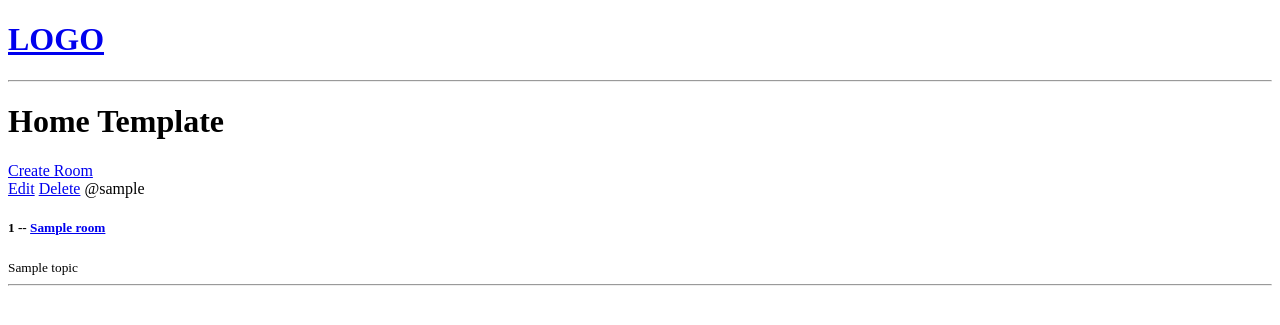
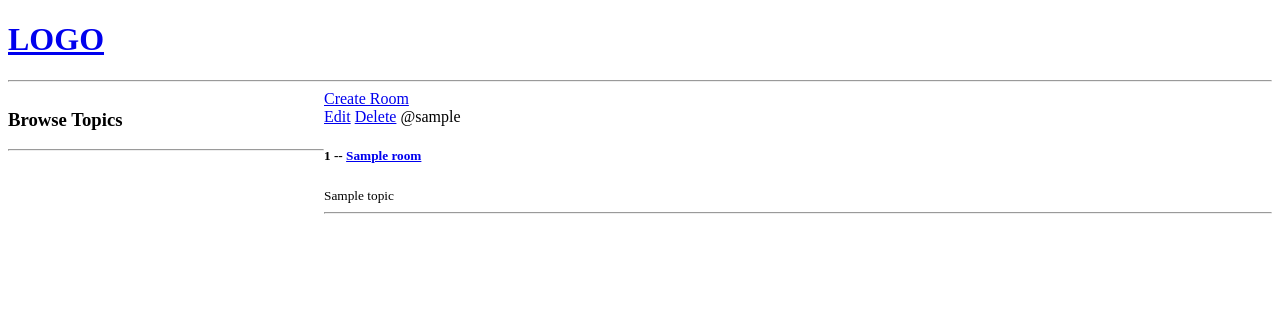
Before and after one commit to sharonshlee/StudyBudy, a Django app: template base/templates/base/home.html in a window 1280 px wide. Shown: the top 325 px of the page. Run offline with Django 3.2, Linux system fonts and the light colour scheme; the template is opened without the code that fills it: most values are stand-ins (such as "Sample title", 1, 10 or a date in 2020).

Commit message:
apply grid template

```diff
--- a/base/templates/base/home.html
+++ b/base/templates/base/home.html
@@ -3,7 +3,19 @@
 <h1></h1>
 
 {% block content %}
-<h1>Home Template</h1>
+
+<style>
+	.home-container {
+		display: grid;
+		grid-template-columns: 1fr 3fr;
+	}
+</style>
+
+<div class="home-container">
+	<div>
+		<h3>Browse Topics</h3>
+		<hr />
+	</div>
 
 	<div>
 		<a href="{% url 'create-room' %}">Create Room</a>
@@ -15,7 +27,8 @@
 				<a href="{% url 'delete-room' room.id %}">Delete</a>
 				<span>@{{room.host.username}}</span>
 				<h5>
-        {{room.id}} -- <a href="{% url 'room' room.id %}">{{room.name}}</a>
+					{{room.id}} --
+					<a href="{% url 'room' room.id %}">{{room.name}}</a>
 				</h5>
 				<small>{{room.topic.name}}</small>
 				<hr />
@@ -23,4 +36,5 @@
 			{% endfor %}
 		</div>
 	</div>
+</div>
 {% endblock content %}
```
Lines whose indentation alone changed are shown as unchanged.
